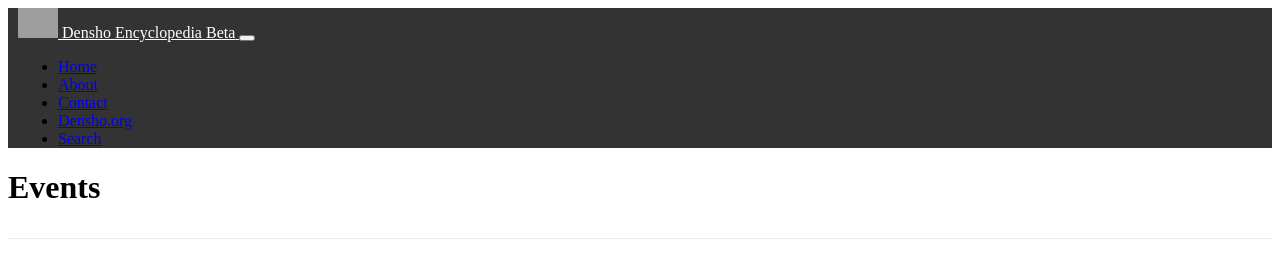
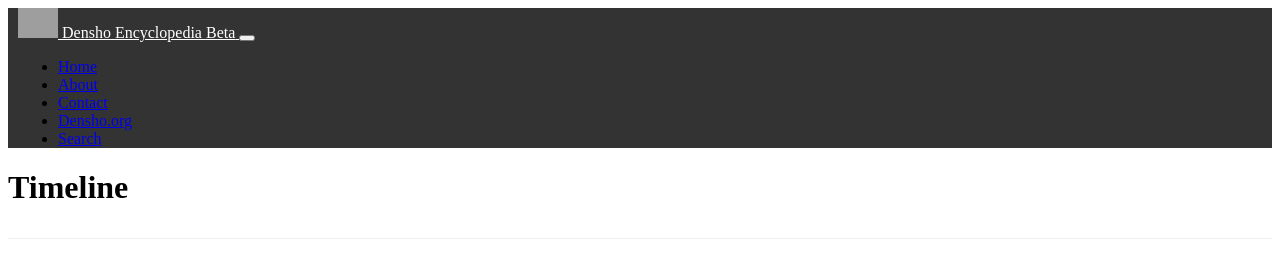
Before and after one commit to denshoproject/encyc-front, a Django app: template apps/events/templates/events/events.html in a window 1280 px wide. Shown: the top 264 px of the page. Run offline with Django 3.2, Linux system fonts and the light colour scheme; the template is opened without the code that fills it, so the values that code supplies are empty; some libraries are stand-ins or nearby versions; grey boxes are pictures that could not be loaded.

Commit message:
Changed title of events page to Timeline.

```diff
--- a/apps/events/templates/events/events.html
+++ b/apps/events/templates/events/events.html
@@ -2,7 +2,7 @@
 {% load wikiprox_tags %}
 
 
-{% block title %}Events{% endblock %}
+{% block title %}Timeline{% endblock %}
 
 
 {% block css %}{{ block.super }}
@@ -17,7 +17,7 @@
 <!-- wikiprox/events.html -->
 <div id="events" class="span12">
 
-<h1 id="firstHeading" class="firstHeading">Events</h1>
+<h1 id="firstHeading" class="firstHeading">Timeline</h1>
 
 <dl id="events">
 {% for event in events %}
```
